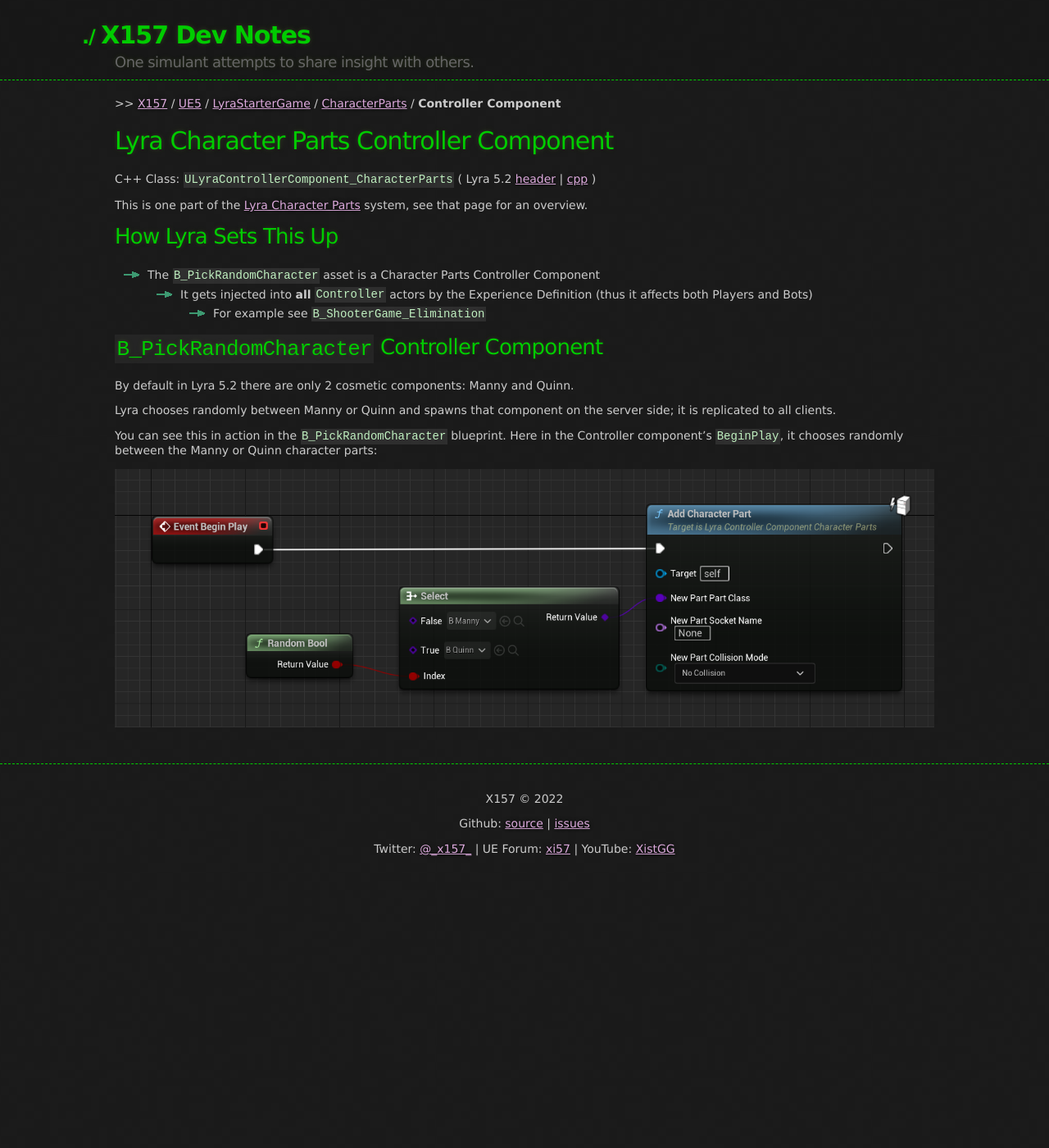
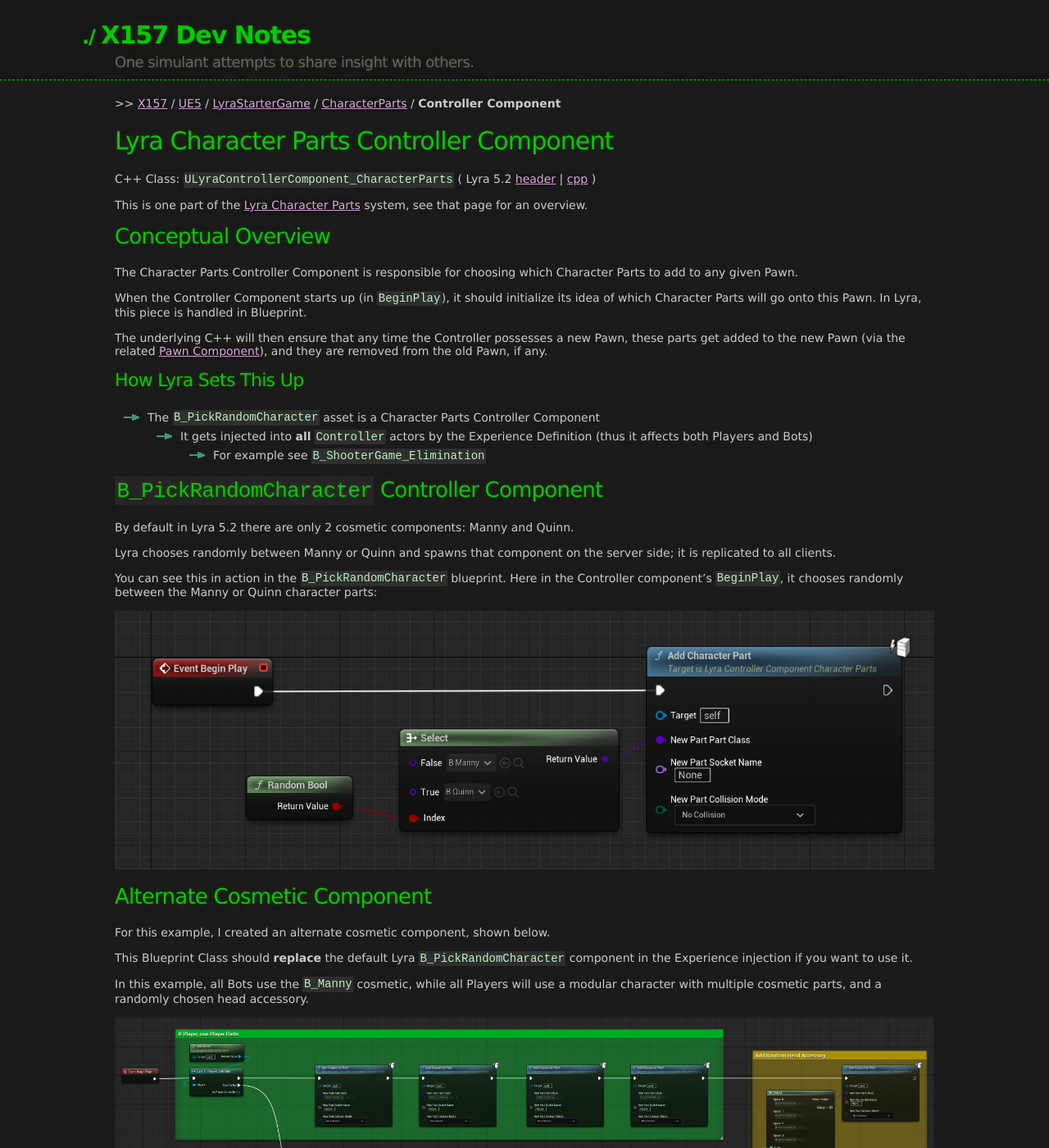
Before and after one commit to x157/x157.github.io, a Jekyll site: the page built from UE5/LyraStarterGame/CharacterParts/ControllerComponent.md, in a window 1280 px wide and 1400 px high. Shown: the whole window at 82% size. Built offline with Jekyll 4.4.1, drawn with Linux system fonts in a browser that asks for light colours; some of the changed text lies outside the part shown.

Commit message:
Iterate Character Parts docs

```diff
--- a/UE5/LyraStarterGame/CharacterParts/ControllerComponent.md
+++ b/UE5/LyraStarterGame/CharacterParts/ControllerComponent.md
@@ -18,7 +18,20 @@
 see that page for an overview.
 
 
-## How Lyra Sets This Up
+## Conceptual Overview
+
+The Character Parts Controller Component is responsible for choosing which
+Character Parts to add to any given Pawn.
+
+When the Controller Component starts up (in `BeginPlay`), it should initialize its idea of
+which Character Parts will go onto this Pawn.  In Lyra, this piece is handled in Blueprint.
+
+The underlying C++ will then ensure that any time the Controller possesses a new Pawn,
+these parts get added to the new Pawn (via the related [Pawn Component](./PawnComponent)),
+and they are removed from the old Pawn, if any.
+
+
+### How Lyra Sets This Up
 
 - The `B_PickRandomCharacter` asset is a Character Parts Controller Component
   - It gets injected into **all** `Controller` actors by the Experience Definition (thus it affects both Players and Bots)
@@ -37,3 +50,27 @@
 character parts:
 
 [![B_PickRandomCharacter](./screenshots/B_PickRandomCharacter.png)](./screenshots/B_PickRandomCharacter.png)
+
+
+## Alternate Cosmetic Component
+
+For this example, I created an alternate cosmetic component, shown below.
+
+This Blueprint Class should **replace** the default Lyra `B_PickRandomCharacter` component
+in the Experience injection if you want to use it.
+
+In this example, all Bots use the `B_Manny` cosmetic, while all Players
+will use a modular character with multiple cosmetic parts,
+and a randomly chosen head accessory.
+
+[![Alternate Cosmetic Component](./screenshots/AlternateCosmeticComponent.png)](./screenshots/AlternateCosmeticComponent.png)
+
+
+### Customize this as you like
+
+You may want to have a very complex character cosmetic system in your game,
+in which case you'd want to extend this to use all of your options for what
+cosmetics make up any given character.
+
+The Controller Component is the one that decides what parts should exist,
+so this is where to put that logic.
```
Also changed, not shown: UE5/LyraStarterGame/CharacterParts/CharacterPart.md (+23 -6 lines), UE5/LyraStarterGame/CharacterParts/PawnComponent.md (+28 -5 lines), UE5/LyraStarterGame/CharacterParts/index.md (+12 -3 lines), UE5/LyraStarterGame/CharacterParts/screenshots/AlternateCosmeticComponent.png (added).
